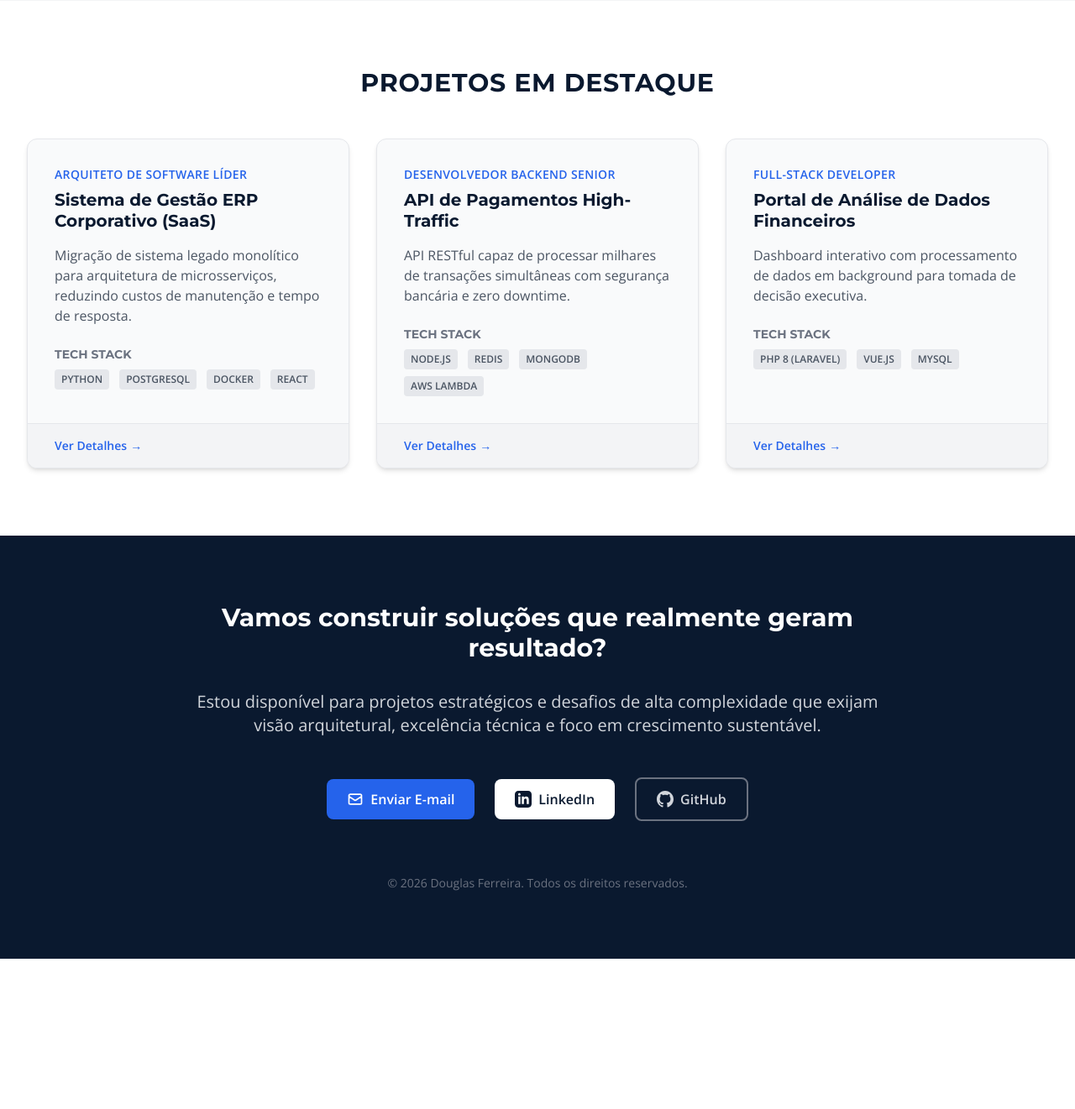
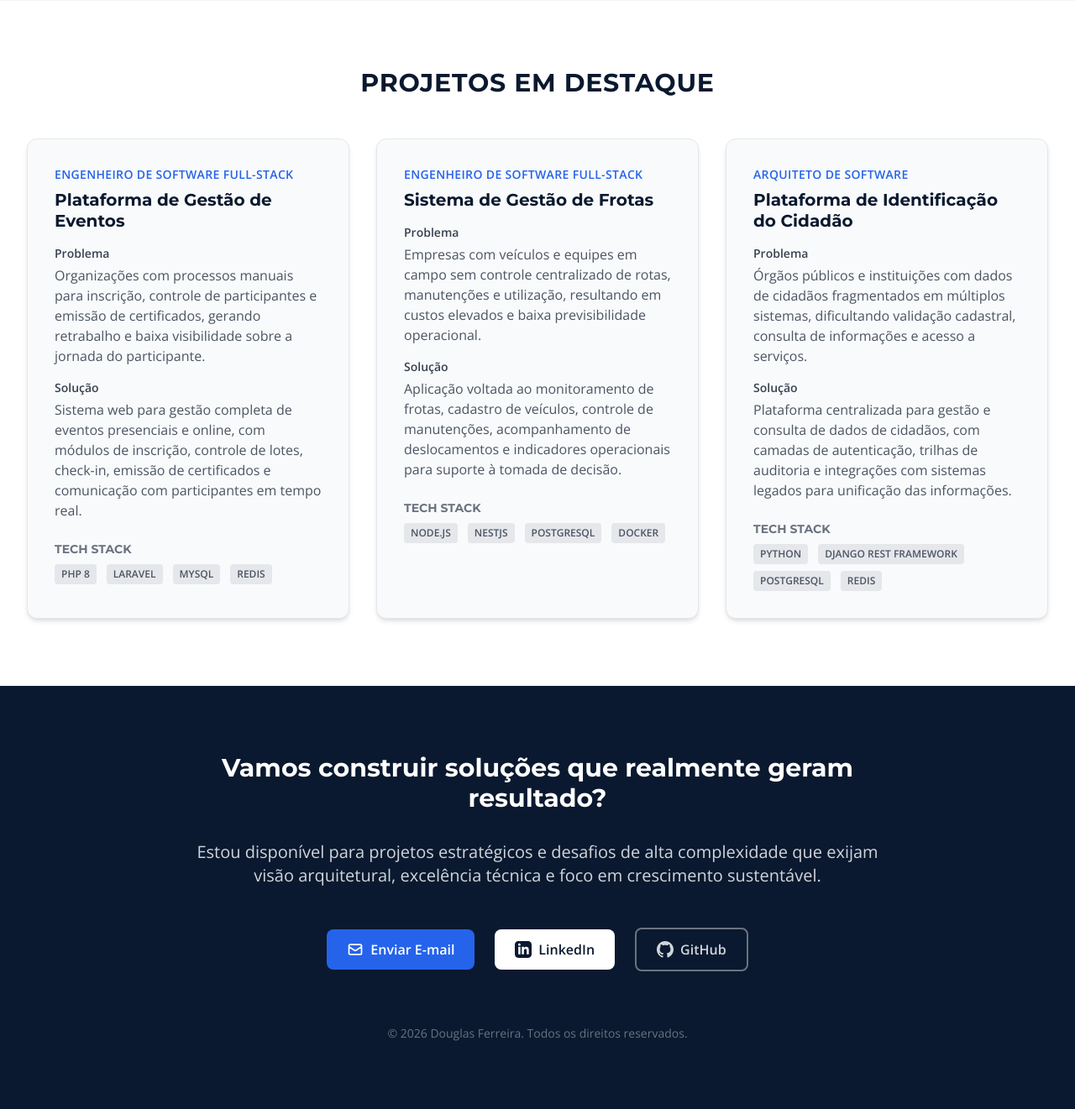
Before and after one commit to dougcpm/portifolio_douglas, a Flask app: page / in a window 1280 px wide. Shown: the part 1719-3040 px from the top of the page at 84% size. Before the commit the page ends 2861 px from the top, so only its background shows below. Run offline with Flask 3, Linux system fonts and the light colour scheme; some libraries are stand-ins or nearby versions.

Commit message:
feat: enhance portfolio projects with problem statements and demo links

```diff
--- a/app.py
+++ b/app.py
@@ -29,22 +29,31 @@ Atualmente, concentro meus esforços em arquitetura de software e definição de
         },
         "projects": [
             {
-                "title": "Sistema de Gestão ERP Corporativo (SaaS)",
-                "description": "Migração de sistema legado monolítico para arquitetura de microsserviços, reduzindo custos de manutenção e tempo de resposta.",
-                "tech_stack": ["Python", "PostgreSQL", "Docker", "React"],
-                "role": "Arquiteto de Software Líder"
+                "title": "Plataforma de Gestão de Eventos",
+                "problem": "Organizações com processos manuais para inscrição, controle de participantes e emissão de certificados, gerando retrabalho e baixa visibilidade sobre a jornada do participante.",
+                "description": "Sistema web para gestão completa de eventos presenciais e online, com módulos de inscrição, controle de lotes, check-in, emissão de certificados e comunicação com participantes em tempo real.",
+                "tech_stack": ["PHP 8", "Laravel", "MySQL", "Redis"],
+                "role": "Engenheiro de Software Full-Stack",
+                "demo_url": "",
+                "demo_credentials": ""
             },
             {
-                "title": "API de Pagamentos High-Traffic",
-                "description": "API RESTful capaz de processar milhares de transações simultâneas com segurança bancária e zero downtime.",
-                "tech_stack": ["Node.js", "Redis", "MongoDB", "AWS Lambda"],
-                "role": "Desenvolvedor Backend Senior"
+                "title": "Sistema de Gestão de Frotas",
+                "problem": "Empresas com veículos e equipes em campo sem controle centralizado de rotas, manutenções e utilização, resultando em custos elevados e baixa previsibilidade operacional.",
+                "description": "Aplicação voltada ao monitoramento de frotas, cadastro de veículos, controle de manutenções, acompanhamento de deslocamentos e indicadores operacionais para suporte à tomada de decisão.",
+                "tech_stack": ["Node.js", "NestJS", "PostgreSQL", "Docker"],
+                "role": "Engenheiro de Software Full-Stack",
+                "demo_url": "",
+                "demo_credentials": ""
             },
             {
-                "title": "Portal de Análise de Dados Financeiros",
-                "description": "Dashboard interativo com processamento de dados em background para tomada de decisão executiva.",
-                "tech_stack": ["PHP 8 (Laravel)", "Vue.js", "MySQL"],
-                "role": "Full-Stack Developer"
+                "title": "Plataforma de Identificação do Cidadão",
+                "problem": "Órgãos públicos e instituições com dados de cidadãos fragmentados em múltiplos sistemas, dificultando validação cadastral, consulta de informações e acesso a serviços.",
+                "description": "Plataforma centralizada para gestão e consulta de dados de cidadãos, com camadas de autenticação, trilhas de auditoria e integrações com sistemas legados para unificação das informações.",
+                "tech_stack": ["Python", "Django REST Framework", "PostgreSQL", "Redis"],
+                "role": "Arquiteto de Software",
+                "demo_url": "",
+                "demo_credentials": ""
             }
         ],
         "contact": {
--- a/templates/index.html
+++ b/templates/index.html
@@ -139,6 +139,11 @@
                     <div class="p-8 flex-grow">
                         <div class="uppercase tracking-wide text-sm text-blue-600 font-bold mb-2">{{ project.role }}</div>
                         <h3 class="block mt-1 text-xl leading-tight font-bold text-navy mb-4">{{ project.title }}</h3>
+                        {% if project.problem %}
+                        <p class="text-gray-700 text-sm font-semibold mb-1">Problema</p>
+                        <p class="text-gray-600 mb-4">{{ project.problem }}</p>
+                        {% endif %}
+                        <p class="text-gray-700 text-sm font-semibold mb-1">Solução</p>
                         <p class="text-gray-600 mb-6">{{ project.description }}</p>
 
                         <div class="mt-4">
@@ -152,11 +157,18 @@
                             </div>
                         </div>
                     </div>
-                    <div class="bg-gray-100 px-8 py-4 border-t border-gray-200">
-                        <a href="#" class="text-blue-600 hover:text-blue-800 font-semibold text-sm flex items-center">
-                            Ver Detalhes <span class="ml-1">&rarr;</span>
+                    {% if project.demo_url %}
+                    <div class="bg-gray-100 px-8 py-4 border-t border-gray-200 space-y-2">
+                        <a href="{{ project.demo_url }}" target="_blank" class="text-blue-600 hover:text-blue-800 font-semibold text-sm flex items-center">
+                            Acessar Ambiente de Demonstração <span class="ml-1">&rarr;</span>
                         </a>
+                        {% if project.demo_credentials %}
+                        <p class="text-xs text-gray-600">
+                            Credenciais de acesso: {{ project.demo_credentials }}
+                        </p>
+                        {% endif %}
                     </div>
+                    {% endif %}
                 </div>
                 {% endfor %}
             </div>
```
Also changed, not shown: static/code.png (added).
